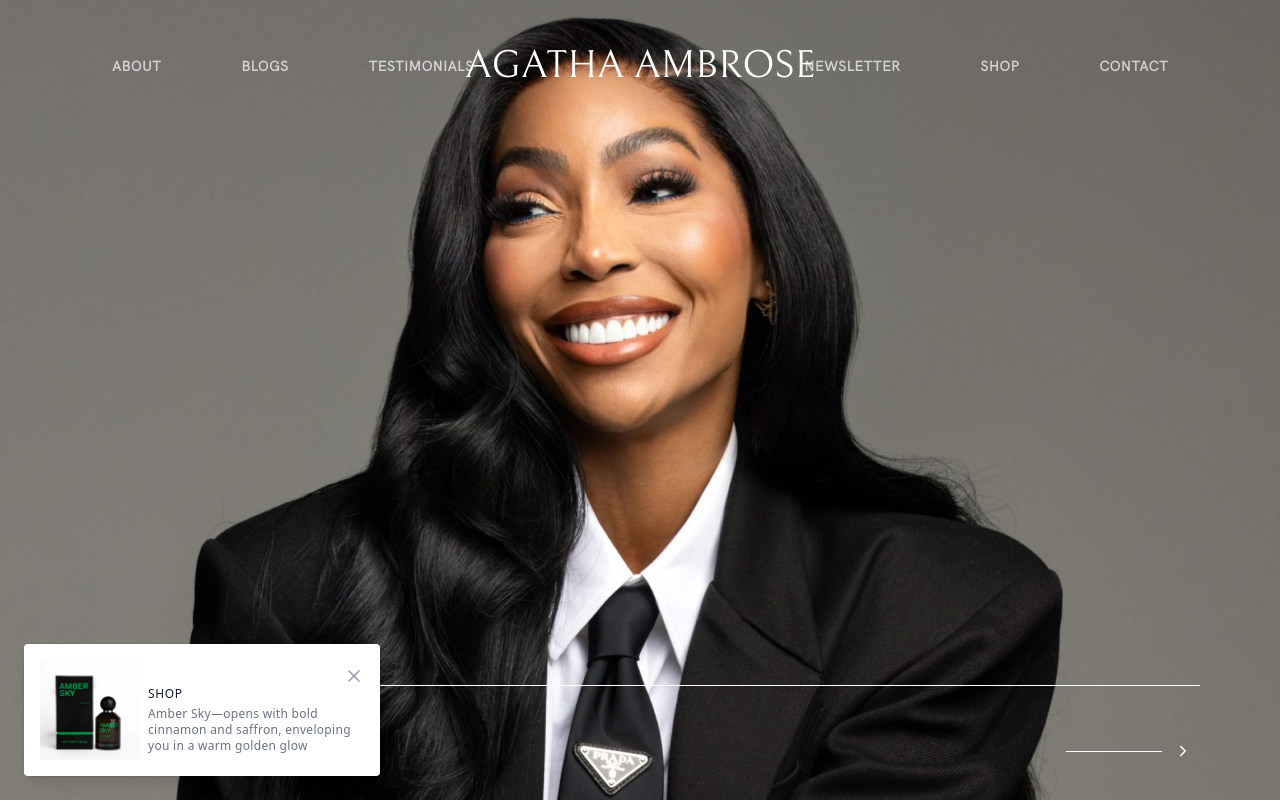
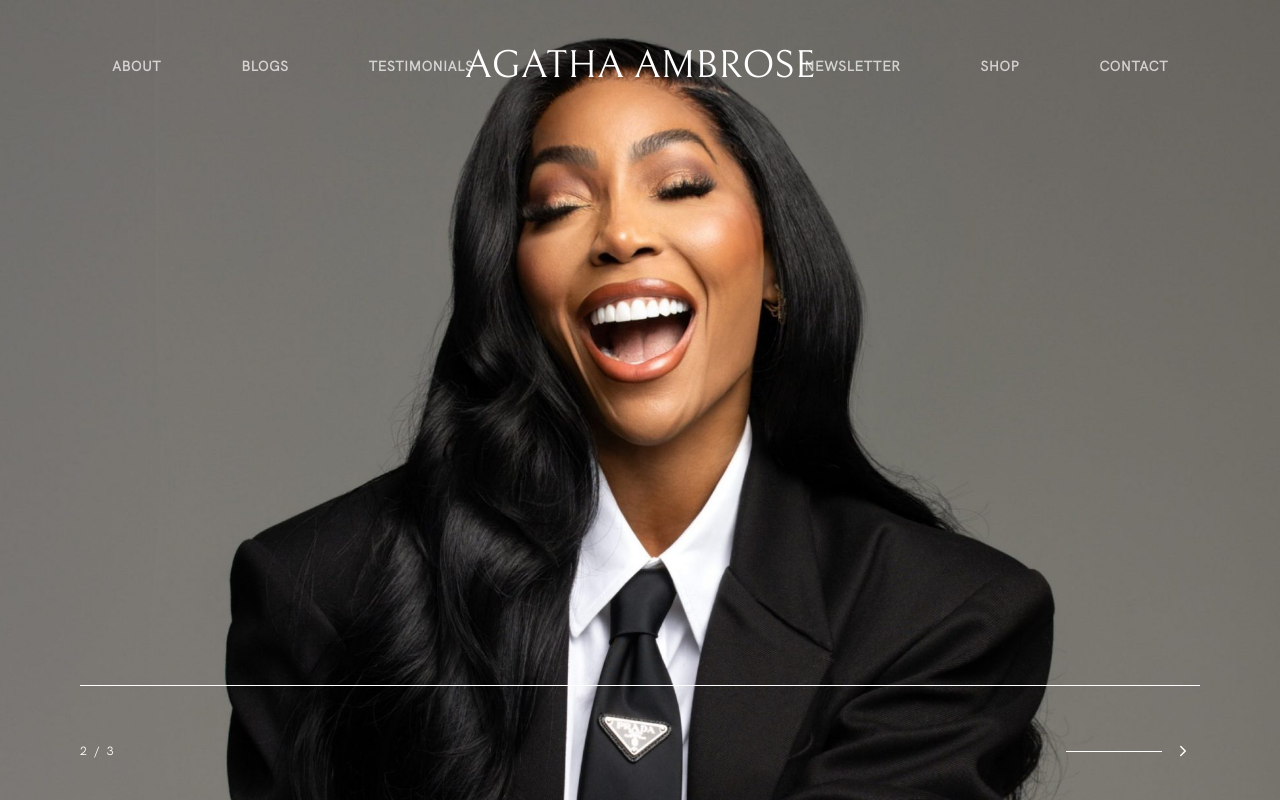
Before and after one commit to edem8/ambrosia, a Next.js app: page / in a window 1280 px wide. Shown: the top 802 px of the page. Built offline with nearby package versions, Linux system fonts and the light colour scheme.

Commit message:
feat:delay-loader

```diff
--- a/src/app/page.tsx
+++ b/src/app/page.tsx
@@ -13,9 +13,5 @@ export default function Home() {
 
     return () => clearTimeout(timer);
   }, []);
-  return (
-    <div>
-      <Portfolio />
-    </div>
-  );
+  return <div>{showPortfolio && <Portfolio />}</div>;
 }
```
